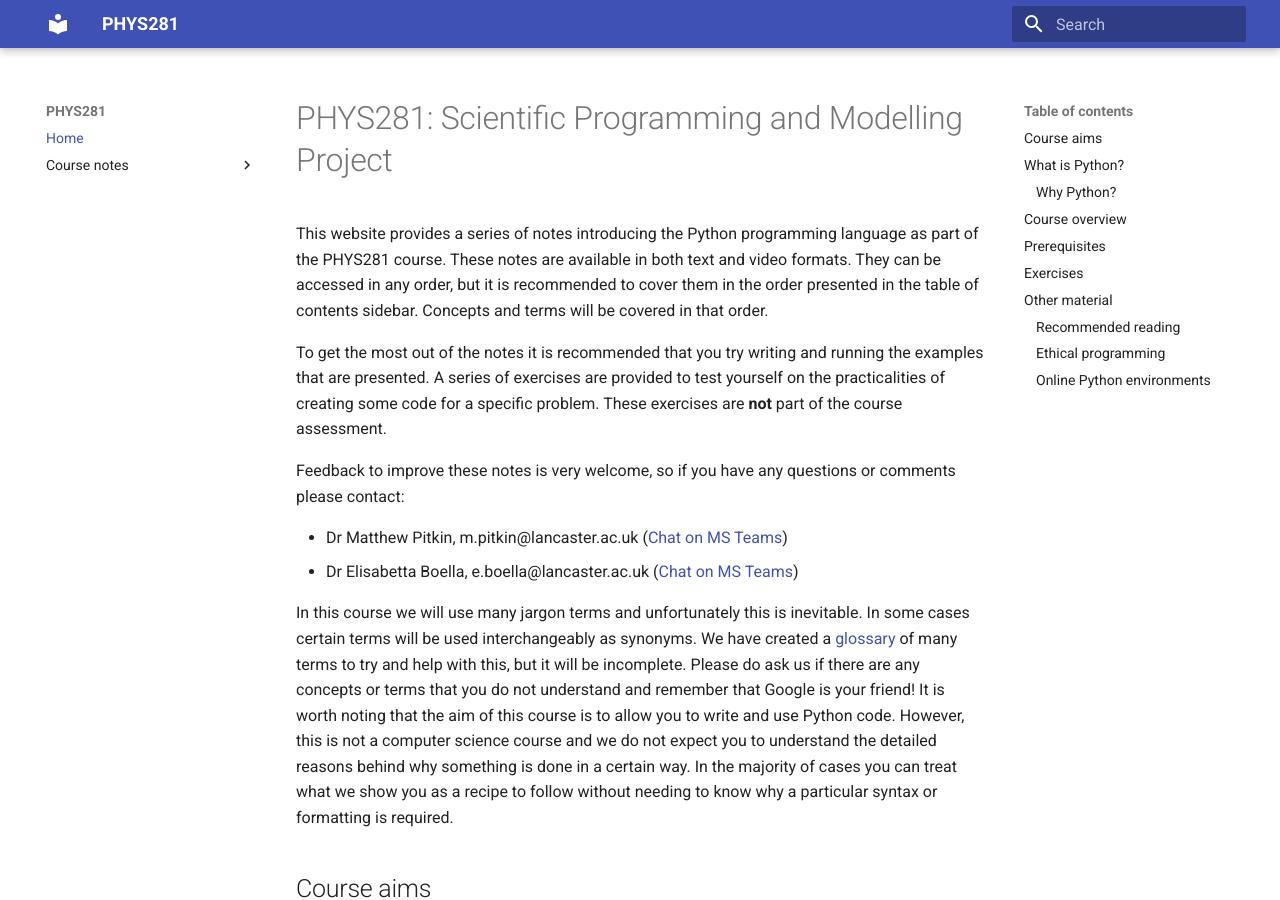
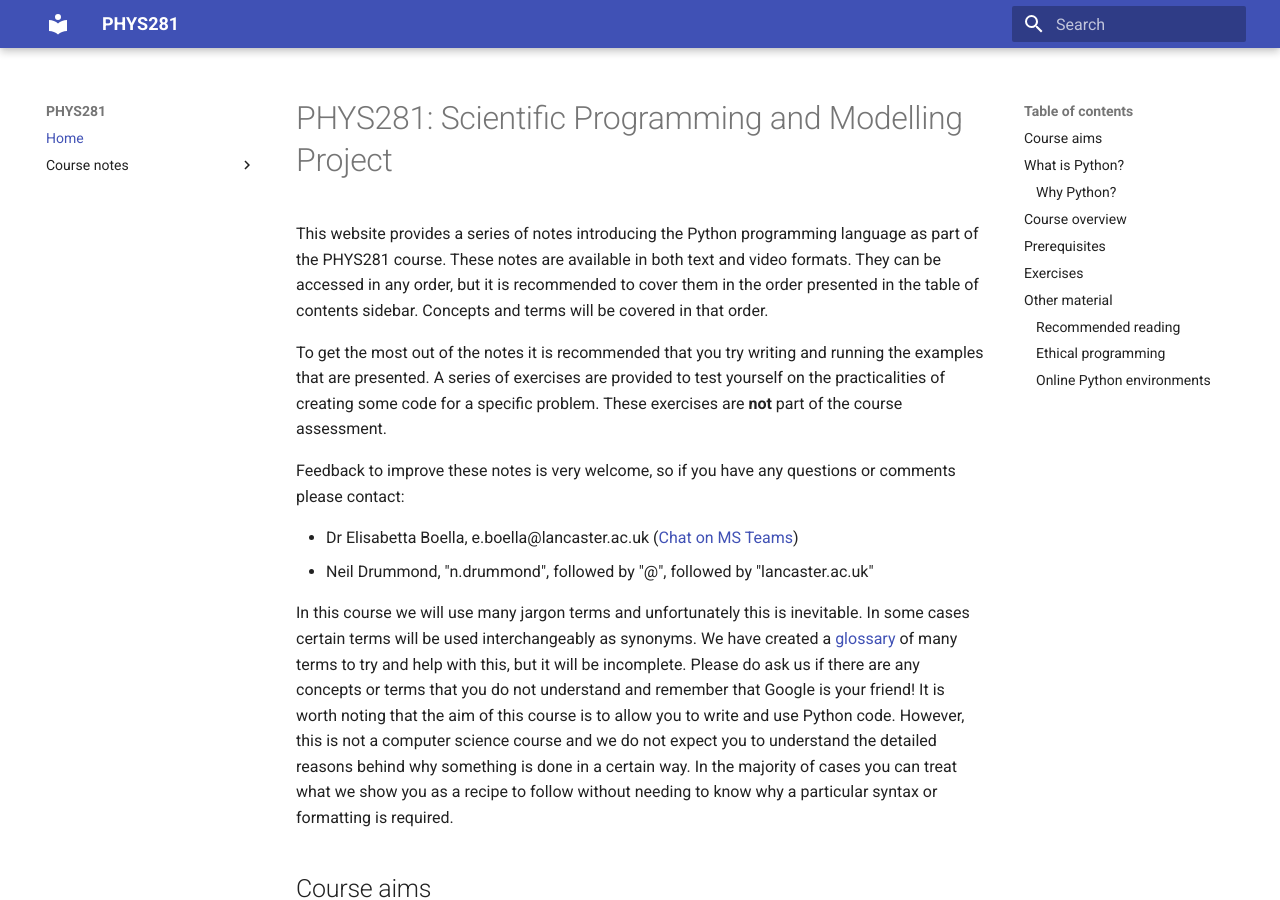
Before and after one commit to ndd21/PHYS281, an MkDocs documentation site: the page built from docs/index.md, in a window 1280 px wide and 900 px high. Built offline with MkDocs 1.6.1 and Material for MkDocs 9.7.7, drawn with Linux system fonts in a browser that asks for light colours; some of the changed text lies outside the part shown.

Commit message:
Added "clean" target to Makefile.  Added top-level .gitignore. Replaced Matt with Neil in the contacts.

```diff
--- a/docs/index.md
+++ b/docs/index.md
@@ -13,8 +13,8 @@ assessment.
 Feedback to improve these notes is very welcome, so if you have any questions or comments please
 contact:
 
-* Dr Matthew Pitkin, m.pitkin@lancaster.ac.uk ([Chat on MS Teams](https://teams.microsoft.com/l/chat/0/0?users=m.pitkin@lancaster.ac.uk))
 * Dr Elisabetta Boella, e.boella@lancaster.ac.uk ([Chat on MS Teams](https://teams.microsoft.com/l/chat/0/0?users=e.boella@lancaster.ac.uk))
+* Neil Drummond, "n.drummond", followed by "@", followed by "lancaster.ac.uk"
 
 In this course we will use many jargon terms and unfortunately this is inevitable. In some cases
 certain terms will be used interchangeably as synonyms. We have created a
@@ -130,9 +130,8 @@ on Mondays between 10:00-11:00.
 The assignments and quizzes must be submitted on Moodle by 14:00 on the Tuesday the week after the
 associated lab session (i.e., the Week 1 assignment should be submitted no later than 14:00 on
 Tuesday of Week 2). The late submission deadline is 14:00 on Wednesday. If you
-require an extension or have a problem please contact [Matt
-Pitkin](https://teams.microsoft.com/l/chat/0/0?users=m.pitkin@lancaster.ac.uk), [Elisabetta
-Boella](https://teams.microsoft.com/l/chat/0/0?users=e.boella@lancaster.ac.uk) or [Louise
+require an extension or have a problem please contact [Elisabetta
+Boella](https://teams.microsoft.com/l/chat/0/0?users=e.boella@lancaster.ac.uk) or Neil Drummond or [Louise
 Crook](https://teams.microsoft.com/l/chat/0/0?users=l.crook@lancaster.ac.uk) via email or Teams. The
 assignments marking makes use of software called [CodeRunner](https://coderunner.org.nz/), which
 will automatically test and mark your submitted code. To avoid losing marks it is highly recommended
```
Also changed, not shown: 2 other files.
